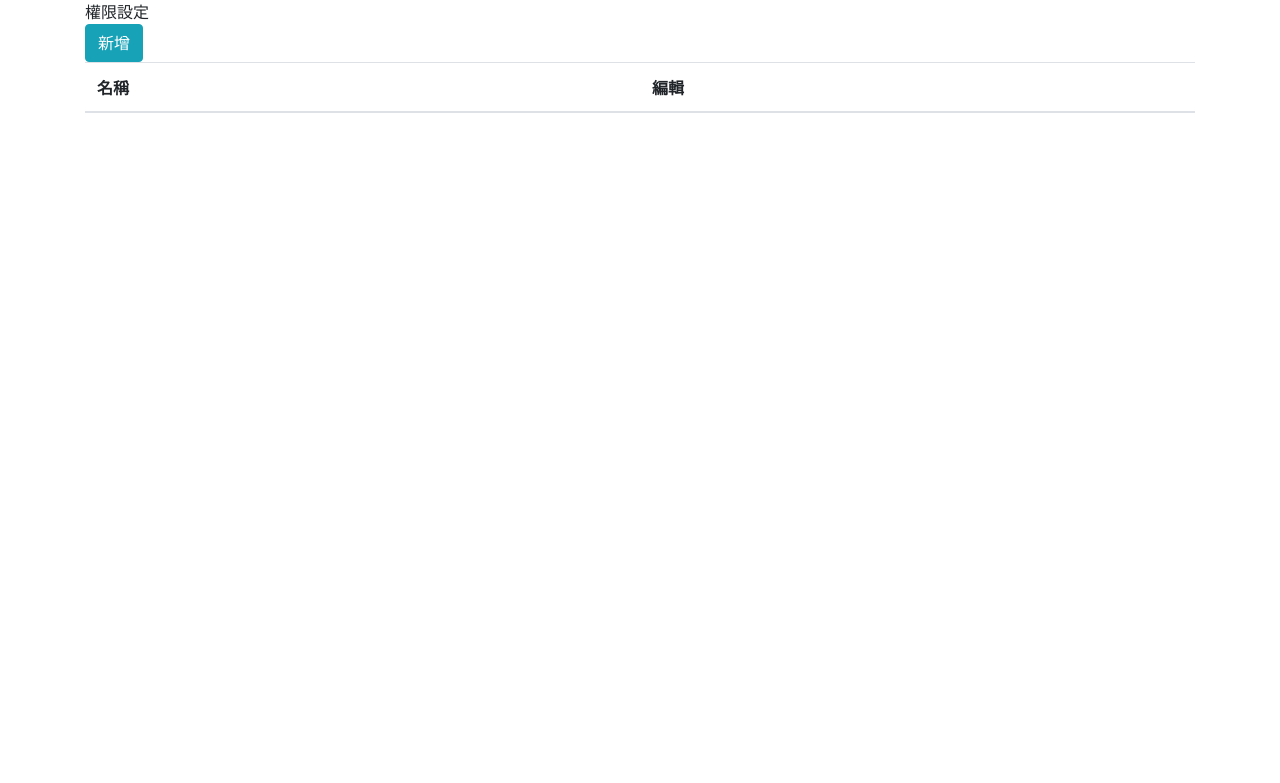
After one commit to lisa2484/my-frame, a PHP site: template views/settings/authority.php in a window 1280 px wide. The commit adds this page. Shown: the top 783 px of the page. Run offline with PHP 8.4, Linux system fonts and the light colour scheme; the template is opened without the code that fills it, so the values that code supplies are empty.

Commit message:
新增權限頁面 修改使用者設定頁面

```diff
--- a/models/user_dao.php
+++ b/models/user_dao.php
@@ -12,6 +12,7 @@ class user_dao
 
     function getUser()
     {
+        return DB::select("SELECT `id`,`user_name`,`authority`,`account`,`create_dt` FROM " . user_dao::$table_name);
     }
 
     function selectUser($act)
--- /dev/null
+++ b/routes/authority_rou.php
@@ -0,0 +1,5 @@
+<?php
+$routes["init"] = "authority_con";
+$routes["add"] = "authority_con/add";
+$routes["edit"] = "authority_con/edit";
+$routes["del"] = "authority_con/del";
--- a/routes/route_groups.php
+++ b/routes/route_groups.php
@@ -1,3 +1,4 @@
 <?php
 
 $routeGroups["menu"] = "menu_route";
+$routeGroups["authority"] = "authority_rou";
--- a/sys/head.php
+++ b/sys/head.php
@@ -1,4 +1,4 @@
-<link rel="stylesheet" type="text/css" href="<?= $_SERVER["HTTP_REFERER"] ?>resources/css/bootstrap.css">
-<link rel="stylesheet" href="<?= $_SERVER["HTTP_REFERER"] ?>resources/css/font-awesome.css">
-<script src="<?= $_SERVER["HTTP_REFERER"] ?>resources/js/jquery-3.4.1.js"></script>
-<script src="<?= $_SERVER["HTTP_REFERER"] ?>resources/js/bootstrap.js"></script>
+<link rel="stylesheet" type="text/css" href="../resources/css/bootstrap.css">
+<link rel="stylesheet" href="../resources/css/font-awesome.css">
+<script src="../resources/js/jquery-3.4.1.js"></script>
+<script src="../resources/js/bootstrap.js"></script>
--- /dev/null
+++ b/views/settings/authority.php
@@ -0,0 +1,54 @@
+<head>
+    <?php include "./sys/head.php"; ?>
+</head>
+<script>
+
+</script>
+<body>
+    <div class="aut-edit modal fade">
+        <div class="modal-dialog">
+            <div class="modal-content">
+                <div class="modal-header">
+                    <h3>權限設定</h3>
+                </div>
+                <div class="modal-body container row">
+                    <div class="col-3">名稱:</div>
+                    <input class="col-9 edit-name form-control">
+                </div>
+                <div class="modal-footer">
+                    <button class="edit-ok btn btn-info" data-id="">修改</button>
+                    <button class="edit-add btn btn-info">新增</button>
+                    <button class="btn btn-secondary" data-dismiss="modal">取消</button>
+                </div>
+            </div>
+        </div>
+    </div>
+    <div class="container">
+        <div>權限設定</div>
+        <div>
+            <button class="btn btn-info" data-toggle="modal" data-target=".aut-edit">新增</button>
+            <table class="table">
+                <thead>
+                    <tr>
+                        <th>名稱</th>
+                        <th>編輯</th>
+                    </tr>
+                </thead>
+                <tbody>
+                    <?php
+                    if (isset($datas)) {
+                        foreach ($datas as $data) {
+                    ?>
+                            <tr>
+                                <td><?= $data["name"] ?></td>
+                                <td><button data-id="<?= $data["id"] ?>"><i class="fa fa-plus"></i></button></td>
+                            </tr>
+                    <?php
+                        }
+                    }
+                    ?>
+                </tbody>
+            </table>
+        </div>
+    </div>
+</body>
```
Also changed, not shown: controllers/authority_con.php (added, +29 -0 lines), controllers/user_con.php (+7 -3 lines), models/authority_dao.php (added, +30 -0 lines), views/settings/user_setting.php (+19 -5 lines).
